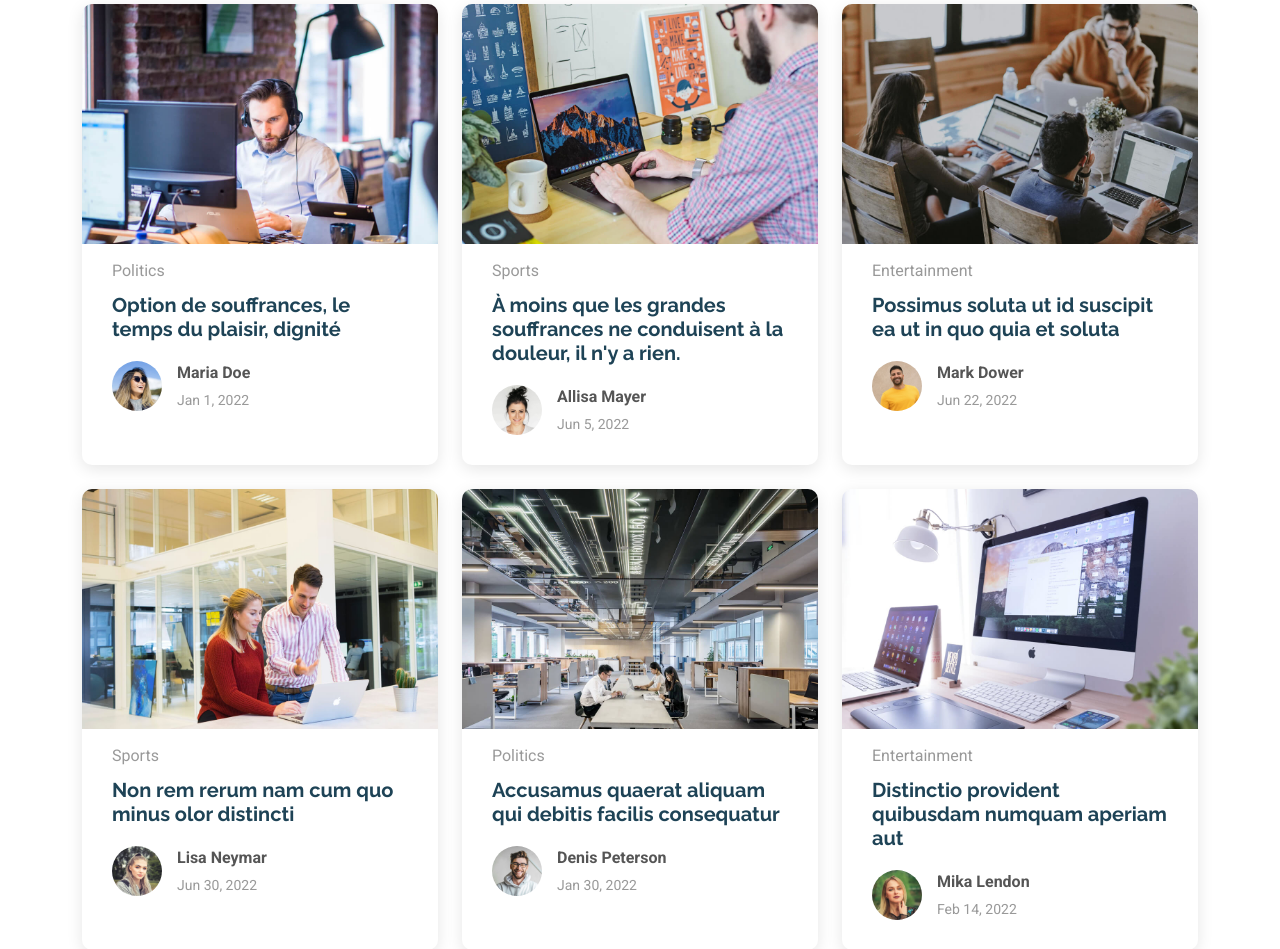
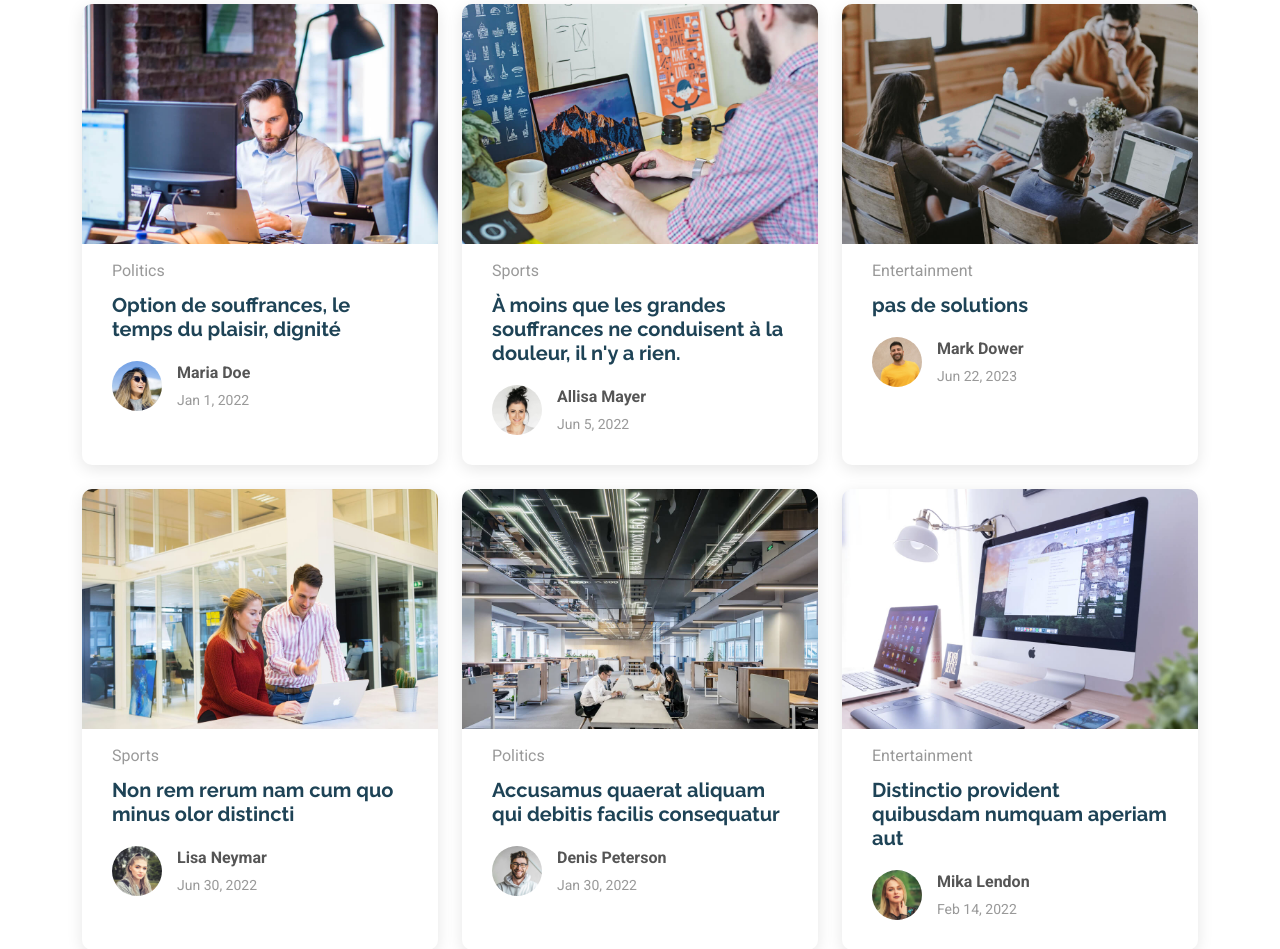
Before and after one commit to Louiseprisca/Projet2, a Django app: page /blog in a window 1280 px wide. Shown: the part 420-1369 px from the top of the page. Run offline with Django 5.2, Linux system fonts and the light colour scheme; parts of the project's set-up code (start-up, migrations or seed data) failed here and were passed over; some libraries are stand-ins or nearby versions.

Commit message:
derniére mofification

```diff
--- a/templates/blog.html
+++ b/templates/blog.html
@@ -152,7 +152,7 @@
               <p class="post-category">Entertainment</p>
 
               <h2 class="title">
-                <a href="blog-details.html">Possimus soluta ut id suscipit ea ut in quo quia et soluta</a>
+                <a href="blog-details.html">pas de solutions</a>
               </h2>
 
               <div class="d-flex align-items-center">
@@ -160,7 +160,7 @@
                 <div class="post-meta">
                   <p class="post-author">Mark Dower</p>
                   <p class="post-date">
-                    <time datetime="2022-01-01">Jun 22, 2022</time>
+                    <time datetime="2022-01-01">Jun 22, 2023</time>
                   </p>
                 </div>
               </div>
```
